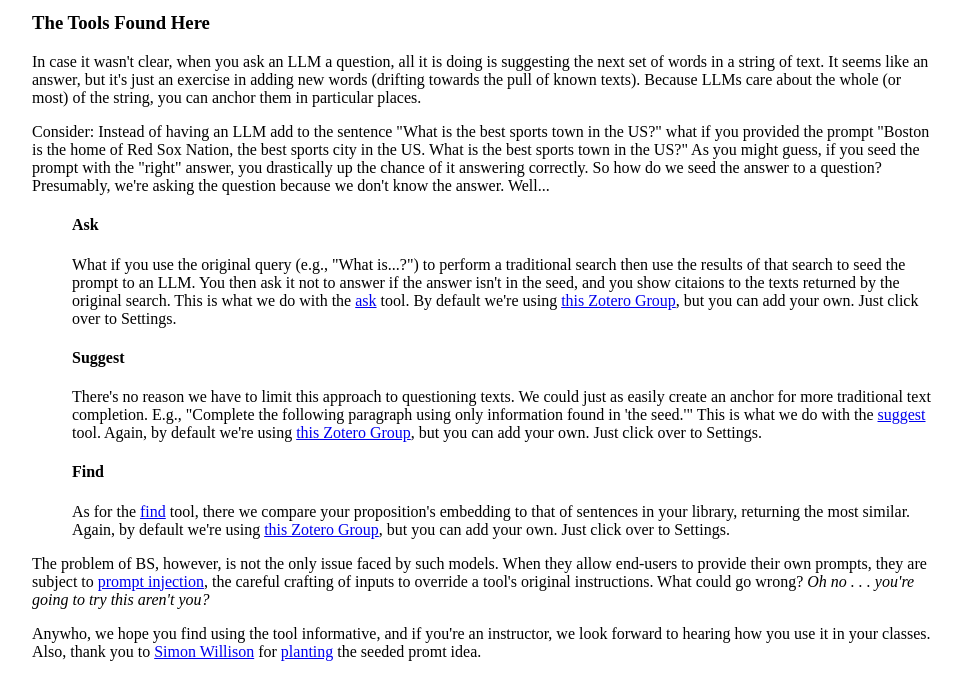
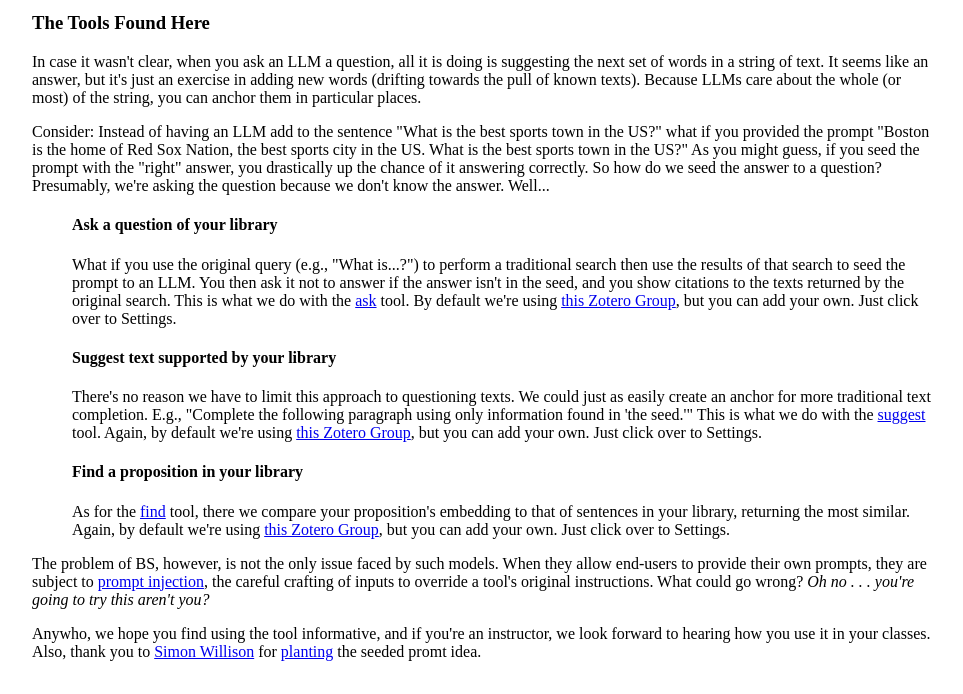
Before and after one commit to colarusso/findmycite, a plain HTML site: page index.html in a window 1280 px wide. Shown: the part 1722-2416 px from the top of the page, without its empty margins (158-1121 px from the left). Drawn offline with nearby package versions, Linux system fonts and the light colour scheme.

Commit message:
copy edits

```diff
--- a/index.html
+++ b/index.html
@@ -135,15 +135,15 @@
           Consider: Instead of having an LLM add to the sentence "What is the best sports town in the US?" what if you provided the prompt "Boston is the home of Red Sox Nation, the best sports city in the US. What is the best sports town in the US?" As you might guess, if you seed the prompt with the "right" answer, you drastically up the chance of it answering correctly. So how do we seed the answer to a question? Presumably, we're asking the question because we don't know the answer. Well...
         </p>
         <ul>
-          <h4><a name="ask_descript" href="#ask_descript" class="anchor" alt="deep link to this section"></a>Ask</h4>
+          <h4><a name="ask_descript" href="#ask_descript" class="anchor" alt="deep link to this section"></a>Ask a question of your library</h4>
           <p>
-            What if you use the original query (e.g., "What is...?") to perform a traditional search then use the results of that search to seed the prompt to an LLM. You then ask it not to answer if the answer isn't in the seed, and you show citaions to the texts returned by the original search. This is what we do with the <a href="javascript:void('');" onClick="tab('ask');">ask</a> tool. By default we're using <a href="https://www.zotero.org/groups/4961358" target="_blank">this Zotero Group</a>, but you can add your own. Just click over to <a href="javascript:void('');" onClick="tab('settings');"></a>Settings</a>.
+            What if you use the original query (e.g., "What is...?") to perform a traditional search then use the results of that search to seed the prompt to an LLM. You then ask it not to answer if the answer isn't in the seed, and you show citations to the texts returned by the original search. This is what we do with the <a href="javascript:void('');" onClick="tab('ask');">ask</a> tool. By default we're using <a href="https://www.zotero.org/groups/4961358" target="_blank">this Zotero Group</a>, but you can add your own. Just click over to <a href="javascript:void('');" onClick="tab('settings');"></a>Settings</a>.
           </p>
-          <h4><a name="suggest_descript" href="#suggest_descript" class="anchor" alt="deep link to this section"></a>Suggest</h4>
+          <h4><a name="suggest_descript" href="#suggest_descript" class="anchor" alt="deep link to this section"></a>Suggest text supported by your library</h4>
           <p>
             There's no reason we have to limit this approach to questioning texts. We could just as easily create an anchor for more traditional text completion. E.g., "Complete the following paragraph using only information found in 'the seed.'"  This is what we do with the <a href="javascript:void('');" onClick="tab('suggest');">suggest</a> tool. Again, by default we're using <a href="https://www.zotero.org/groups/4961358" target="_blank">this Zotero Group</a>, but you can add your own. Just click over to <a href="javascript:void('');" onClick="tab('settings');"></a>Settings</a>.
           </p>
-          <h4><a name="find_descript" href="#find_descript" class="anchor" alt="deep link to this section"></a>Find</h4>
+          <h4><a name="find_descript" href="#find_descript" class="anchor" alt="deep link to this section"></a>Find a proposition in your library</h4>
           <p>As for the <a href="javascript:void('');" onClick="tab('find');">find</a> tool, there we compare your proposition's embedding to that of sentences in your library, returning the most similar. Again, by default we're using <a href="https://www.zotero.org/groups/4961358" target="_blank">this Zotero Group</a>, but you can add your own. Just click over to <a href="javascript:void('');" onClick="tab('settings');"></a>Settings</a>.
           </p>
         </ul>
```
